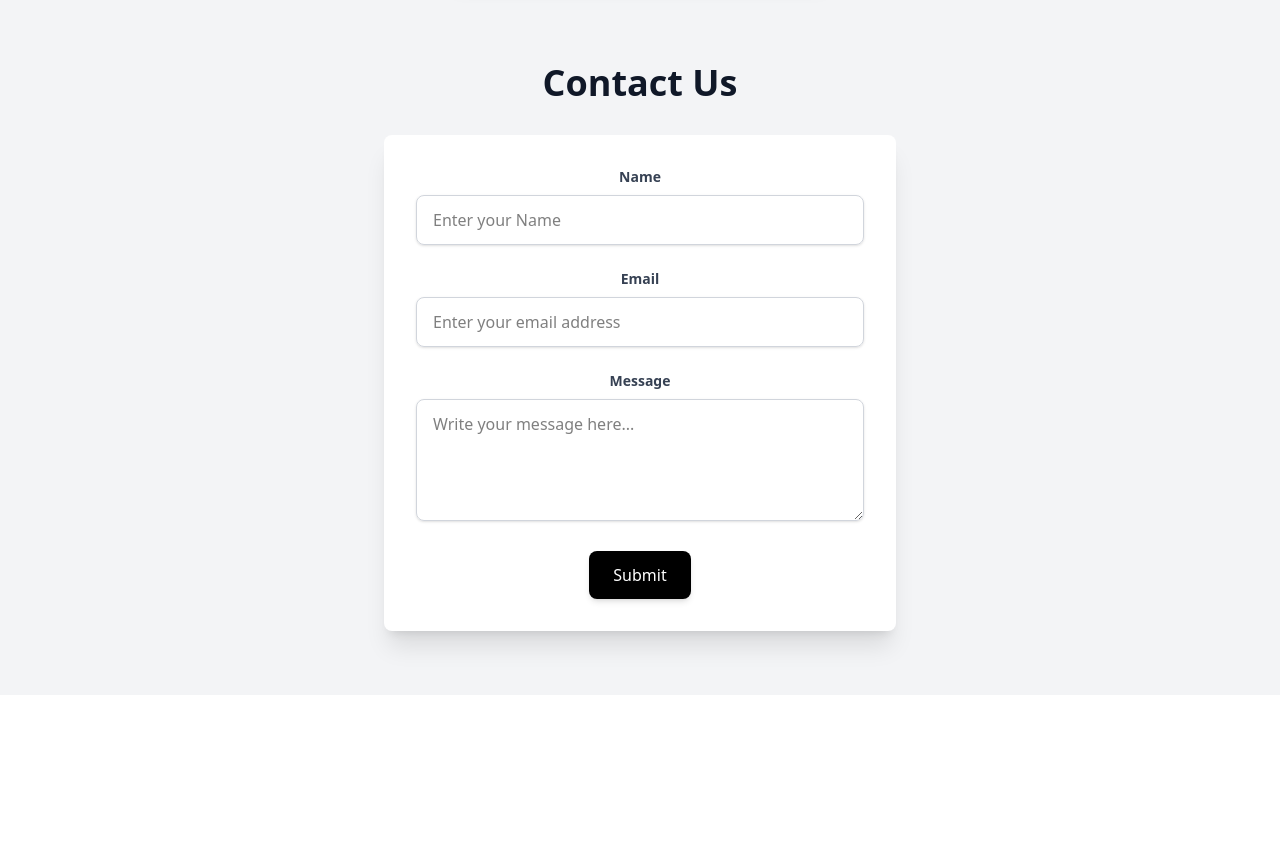
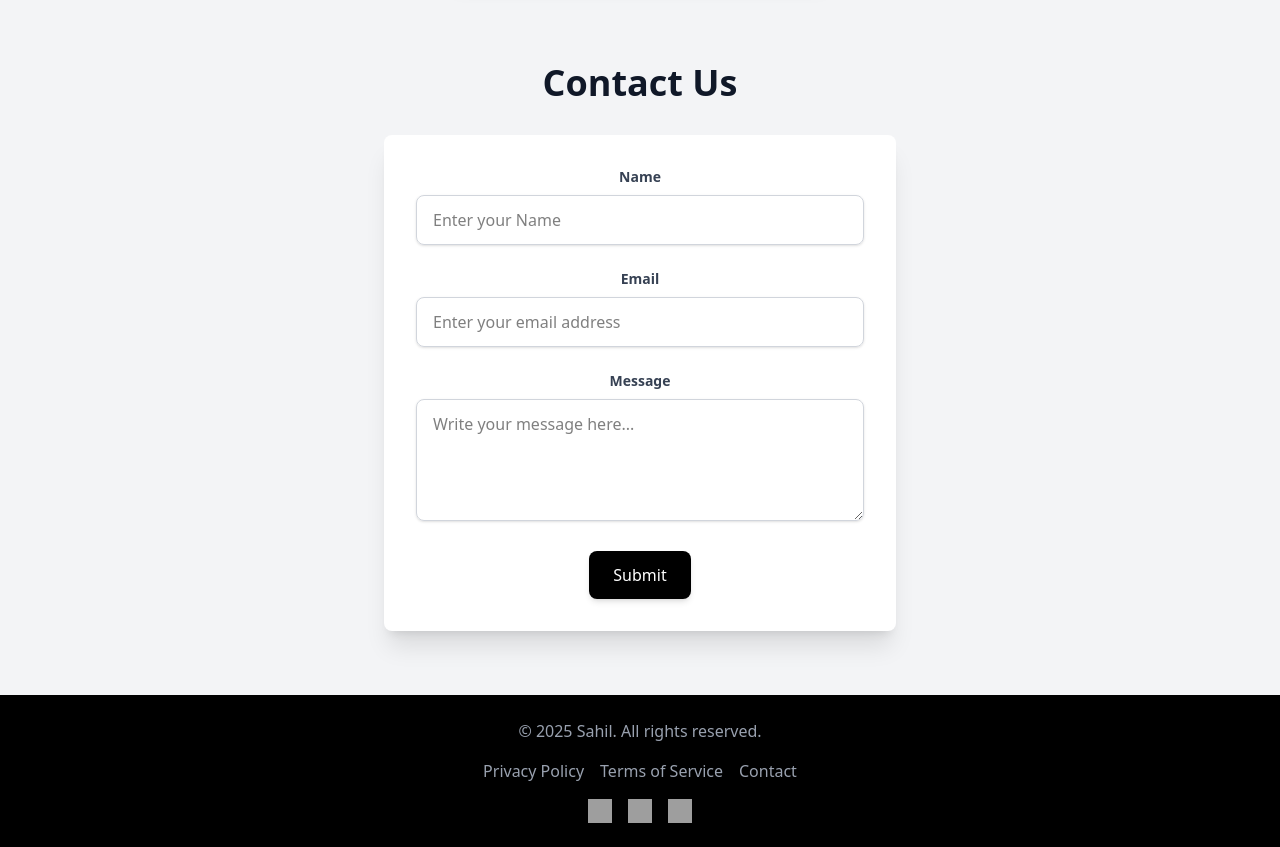
Before and after one commit to sahil29roy/WebDev360_Portfolio, a Python web app: template Templates/index.html in a window 1280 px wide. Shown: the part 2291-3138 px from the top of the page. Before the commit the page ends 2958 px from the top, so only its background shows below. Run offline with Jinja, Linux system fonts and the light colour scheme; the template is opened without the code that fills it, so the values that code supplies are empty; some libraries are stand-ins or nearby versions; grey boxes are pictures that could not be loaded.

Commit message:
add footer section

```diff
--- a/Templates/index.html
+++ b/Templates/index.html
@@ -192,6 +192,33 @@
         </div>
     </section>
 
+    <section>
+        <footer class="bg-black text-white py-6">
+            <div class="container mx-auto px-6 text-center">
+                <p class="text-gray-400">&copy; 2025 Sahil. All rights reserved.</p>
+                <div class="flex justify-center space-x-4 mt-4">
+                    <a href="#" class="text-gray-400 hover:text-white transition">Privacy Policy</a>
+                    <a href="#" class="text-gray-400 hover:text-white transition">Terms of Service</a>
+                    <a href="#contact" class="text-gray-400 hover:text-white transition">Contact</a>
+                </div>
+                <div class="flex justify-center space-x-4 mt-4">
+                    <a href="https://github.com/sahil29roy" class="text-gray-400 hover:text-white transition">
+                        <img src="https://cdn.simpleicons.org/github/ffffff"
+                             alt="GitHub" class="w-6 h-6">
+                    </a>
+                    <a href="https://www.linkedin.com/in/sahil29roy/" class="text-gray-400 hover:text-white transition">
+                        <img src="https://cdn.jsdelivr.net/gh/devicons/devicon/icons/linkedin/linkedin-original.svg"
+                             alt="LinkedIn" class="w-6 h-6">
+                    </a>
+                    <a href="https://twitter.com/yourprofile" class="text-gray-400 hover:text-white transition">
+                        <img src="https://cdn.simpleicons.org/x/ffffff"
+                             alt="Twitter" class="w-6 h-6">
+                    </a>
+                </div>
+            </div>
+        </footer>
+
+
     </section>
 </body>
 
```
